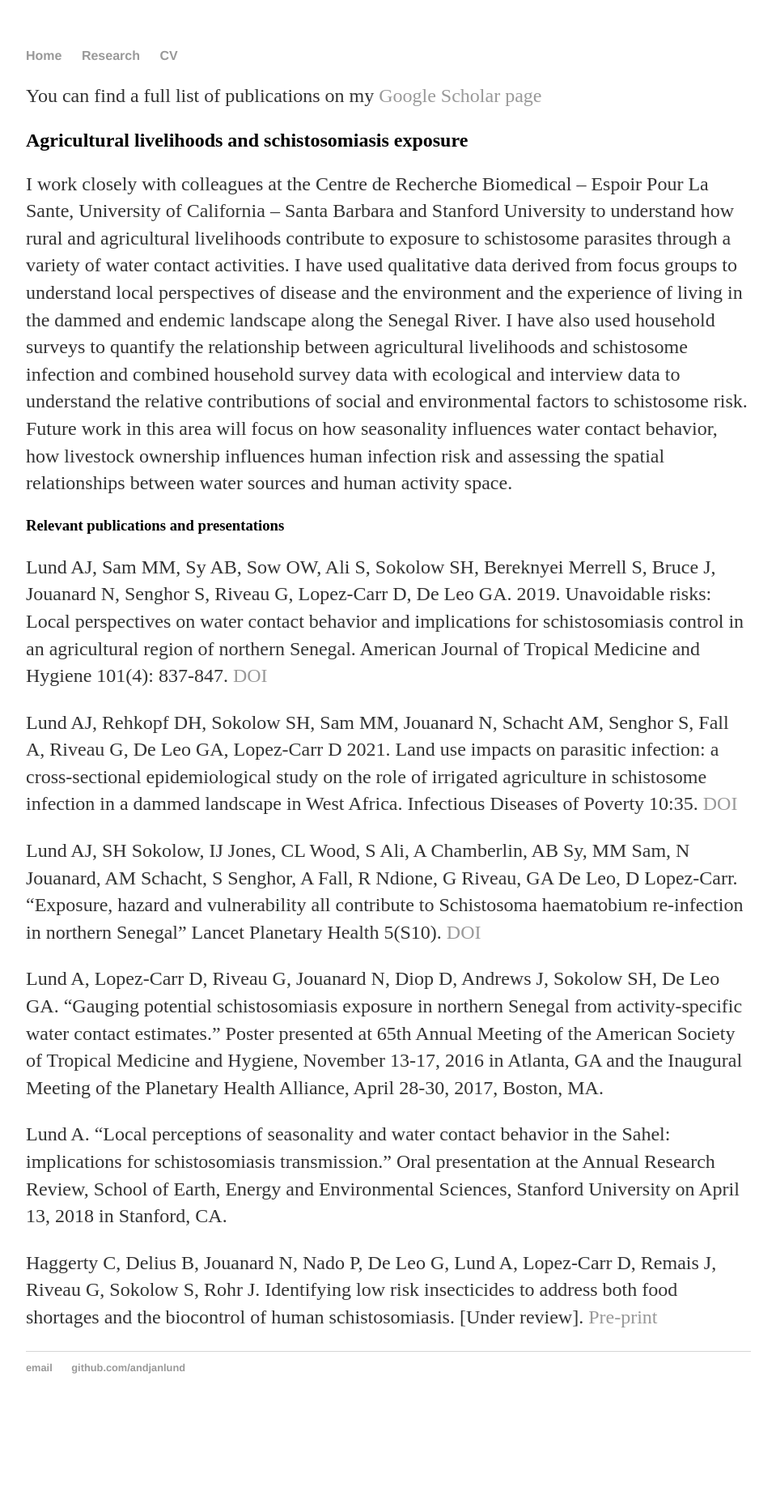
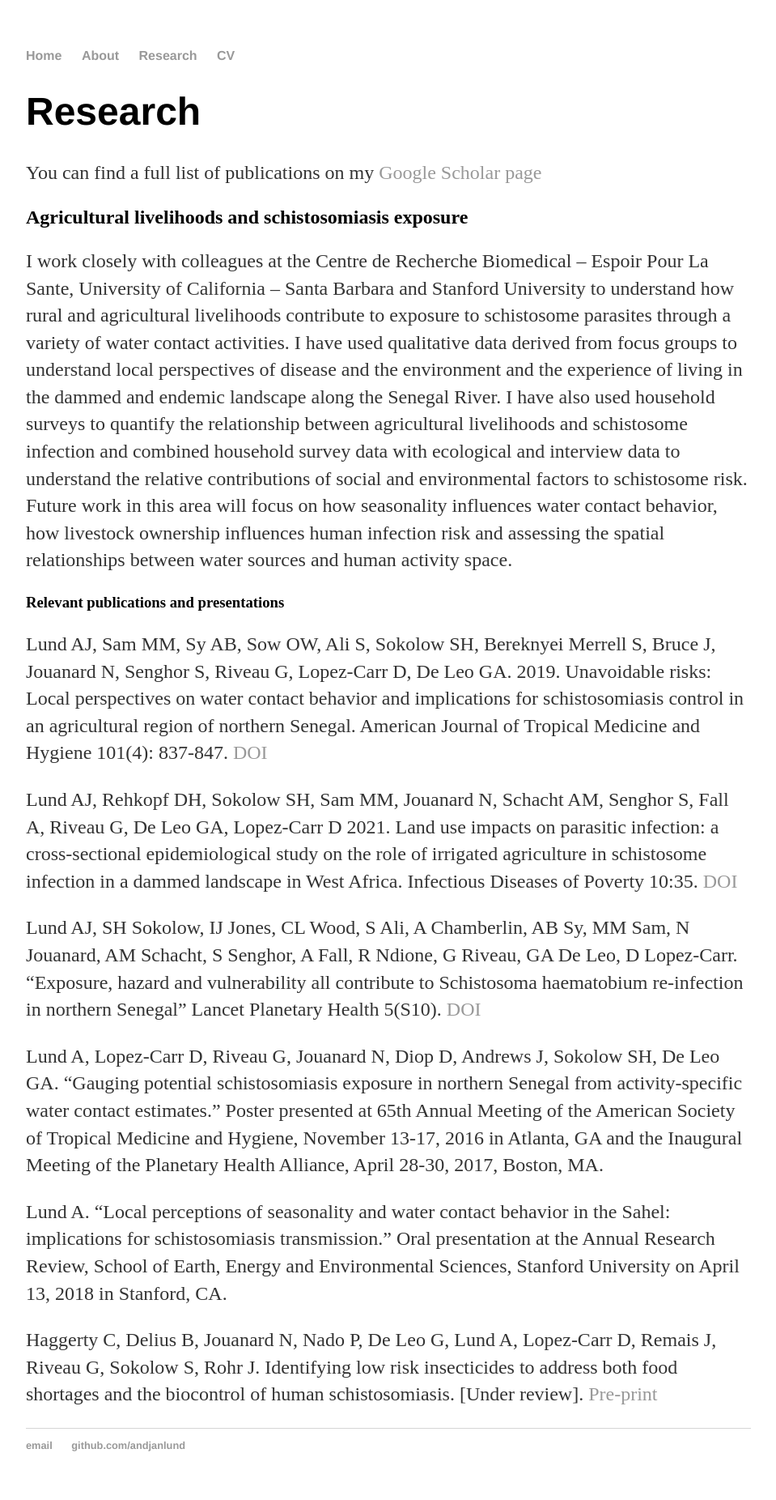
Before and after one commit to andjanlund/andjanlund.github.io, a Jekyll site: the page built from research/index.html, in a window 1280 px wide. Shown: the whole page at 81% size, without its empty margins (160-1119 px from the left). Built offline with Jekyll 4.4.1, drawn with Linux system fonts in a browser that asks for light colours; before the commit the page ends 1756 px from its top, so only the background shows below that.

Commit message:
troubleshoot rendering of new content

```diff
--- a/_layouts/default.html
+++ b/_layouts/default.html
@@ -9,6 +9,7 @@
 			<nav>
 	    		<ul>
 	        		<li><a href="/">Home</a></li>
+	       <li><a href="/about">About</a></li>
 				<li><a href="/research">Research</a></li>
 	        		<li><a href="/cv">CV</a></li>
 	    		</ul>
--- a/cv/index.html
+++ b/cv/index.html
@@ -2,5 +2,7 @@
 layout: default
 title: CV
 ---
+	<h1>{{ page.title }}</h1>
+
 <iframe src="./AJLund_CV_web_2021_07.pdf" width="100%" height= "100%">
 </iframe>
--- a/research/index.html
+++ b/research/index.html
@@ -2,6 +2,8 @@
 layout: default
 title: Research
 ---
+
+<h1>{{ page.title }}</h1>
 
 <p> You can find a full list of publications on my <a href = "https://scholar.google.com/citations?hl=en&user=VOC7OecAAAAJ&view_op=list_works&sortby=pubdate"> Google Scholar page </a> </p>
 
```
